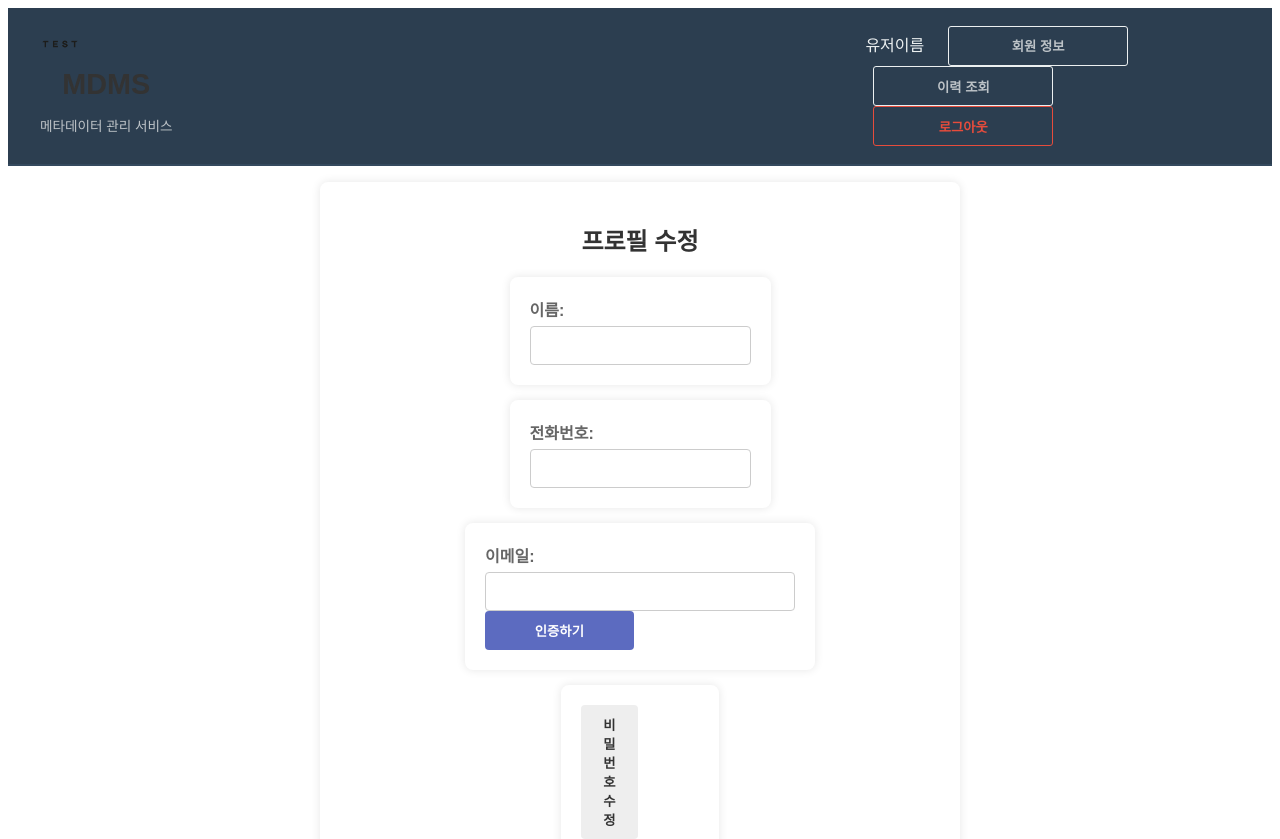
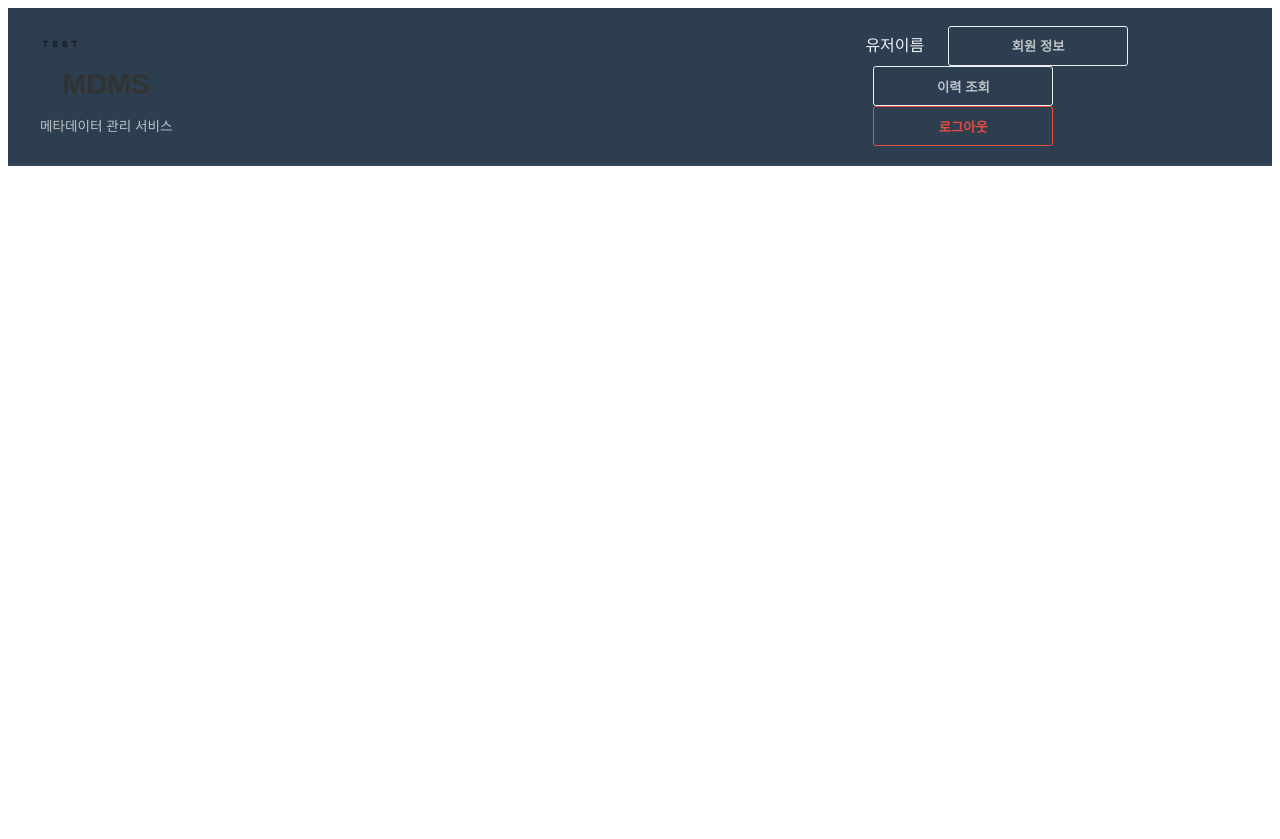
Before and after one commit to erldang/MDMS, a Vue app in the folder Front-end/mdms_fe/: page /edit-profile in a window 1280 px wide. Shown: the top 839 px of the page. After the commit the page ends 800 px from the top, so only its background shows below. Built offline with nearby package versions, Linux system fonts and the light colour scheme; no server answers; sample sign-in values are in the browser's storage.

Commit message:
수정 페이지 새로 짜기 시작

```diff
--- a/Front-end/mdms_fe/src/Page/EditProfilePage/EditProfilePage.vue
+++ b/Front-end/mdms_fe/src/Page/EditProfilePage/EditProfilePage.vue
@@ -1,226 +1,8 @@
 <template>
-  <div>
-    <h2>프로필 수정</h2>
-    <form @submit.prevent="submitProfile">
-      <div>
-        <label for="name">이름:</label>
-        <input type="text" id="name" v-model="profile.name" />
-      </div>
-      <div>
-        <label for="phone">전화번호:</label>
-        <input type="text" id="phone" v-model="profile.phone" />
-      </div>
-      <div>
-        <label for="email">이메일:</label>
-        <input type="email" id="email" v-model="profile.email" />
-        <button @click.prevent="sendEmailVerification">인증하기</button>
-        <input type="text" v-if="showEmailVerificationInput" v-model="emailVerificationCode" placeholder="인증 코드 입력" />
-      </div>
-      <div>
-        <button type="button" @click="enablePasswordChange">비밀번호 수정</button>
-        <div v-if="showPasswordFields">
-          <input type="password" v-model="newPassword" placeholder="새 비밀번호" />
-          <input type="password" v-model="newPasswordConfirmation" placeholder="비밀번호 확인" />
-        </div>
-      </div>
-      <button type="submit">수정하기</button>
-    </form>
-  </div>
 </template>
 
 <script>
-export default {
-  data() {
-    return {
-      profile: {
-        email: '',
-        name: '',
-        phone: '',
-      },
-      newPassword: '',
-      newPasswordConfirmation: '',
-      emailVerificationCode: '',
-      receivedEmailVerificationCode: '',
-      showEmailVerificationInput: false,
-      showPasswordFields: false,
-      originalEmail: '',
-    };
-  },
-  methods: {
-    displayError(message) {
-      alert(message);
-    },
-    async fetchProfile() {
-      const token = localStorage.getItem('token');
-      if (!token) {
-        this.$router.push('/login');
-        return;
-      }
-      const url = `http://localhost:3001/user/specific?token=${token}`;
-      try {
-        const response = await fetch(url, {
-          headers: {
-            'Content-Type': 'application/json',
-            'Authorization': `Bearer ${token}`
-          }
-        });
-        const { ok, data } = await response.json();
-        if (ok === "ok") {
-          this.profile = { ...data };
-          this.originalEmail = this.profile.email;
-        } else {
-          this.displayError("프로필을 불러오는 데 문제가 발생했습니다.");
-        }
-      } catch (error) {
-        this.displayError("서버와 통신 중 오류가 발생했습니다.");
-      }
-    },
-    async sendEmailVerification() {
-      // 이메일 인증 코드 전송 로직
-      try {
-        const response = await fetch('http://localhost:3001/user/authentication/send', {
-          method: 'POST',
-          headers: { 'Content-Type': 'application/json' },
-          body: JSON.stringify({ email: this.profile.email })
-        });
-        const { ok, message } = await response.json();
-        if (ok === "ok") {
-          this.receivedEmailVerificationCode = message;
-          this.showEmailVerificationInput = true;
-        } else {
-          this.displayError("이메일 인증 코드 전송 실패");
-        }
-      } catch (error) {
-        this.displayError("이메일 인증 중 오류가 발생했습니다.");
-      }
-    },
-    enablePasswordChange() {
-      this.showPasswordFields = true;
-    },
-    async submitProfile() {
-      if (this.showEmailVerificationInput && this.emailVerificationCode !== this.receivedEmailVerificationCode) {
-        this.displayError("이메일 인증 코드가 일치하지 않습니다.");
-        return;
-      }
-      if (this.showPasswordFields && this.newPassword !== this.newPasswordConfirmation) {
-        this.displayError("비밀번호가 일치하지 않습니다.");
-        return;
-      }
-      const submitData = {
-        "name": this.profile.name,
-        "phone": this.profile.phone, //수정 로직 json data 에 "" 붙일 것, email 과 password 도 함께 보내는 로직으로 수정
-        // "email": this.this.profile.email,
-        // "password":this.this.this.profile.password
-      };
-      if (this.profile.email !== this.originalEmail) {
-        submitData.email = this.profile.email;
-      }
-      if (this.showPasswordFields) {
-        submitData.password = this.newPassword;
-      }
-      try {
-        const response = await fetch('http://localhost:3001/user/modify', {
-          method: 'POST',
-          headers: { 'Content-Type': 'application/json' },
-          body: JSON.stringify(submitData)
-        });
-        const { ok } = await response.json();
-        if (ok === "ok") {
-          this.$router.push('/profile');
-        } else {
-          this.displayError("유저 프로필 변경에 실패하였습니다.");
-        }
-      } catch (error) {
-        this.displayError("서버와의 통신 중 오류가 발생했습니다.");
-      }
-    }
-  },
-  mounted() {
-    this.fetchProfile();
-  },
-};
 </script>
 
 <style scoped>
-div {
-  max-width: 600px;
-  margin: 0 auto;
-  padding: 20px;
-  box-shadow: 0 0 10px rgba(0, 0, 0, 0.1);
-  border-radius: 8px;
-  background-color: #fff;
-}
-
-h2 {
-  color: #333;
-  text-align: center;
-  margin-bottom: 20px;
-}
-
-form {
-  display: flex;
-  flex-direction: column;
-}
-
-/* 각 입력 필드와 레이블에 대한 스타일 */
-form > div {
-  margin-bottom: 15px;
-}
-
-label {
-  display: block;
-  margin-bottom: 5px;
-  color: #666;
-}
-
-input[type="text"],
-input[type="email"],
-input[type="password"] {
-  width: 100%;
-  padding: 10px;
-  border: 1px solid #ccc;
-  border-radius: 4px;
-  box-sizing: border-box; /* input 크기가 부모 요소를 기준으로 설정됩니다. */
-}
-
-/* 버튼에 대한 스타일 */
-button {
-  padding: 10px 20px;
-  border: none;
-  border-radius: 4px;
-  background-color: #5c6bc0;
-  color: white;
-  cursor: pointer;
-  transition: background-color 0.3s;
-}
-
-button:hover {
-  background-color: #3f51b5;
-}
-
-button[type="submit"] {
-  margin-top: 10px;
-}
-
-/* 인증 버튼은 기본 버튼과 다르게 보이게 합니다. */
-button[type="button"] {
-  background-color: #eee;
-  color: #333;
-}
-
-button[type="button"]:hover {
-  background-color: #ddd;
-}
-
-/* 인증 코드 입력이 나타날 때의 스타일 */
-input[type="text"][placeholder="인증 코드 입력"] {
-  margin-top: 10px;
-}
-
-/* 오류 메시지 표시를 위한 기본 스타일 (에러 핸들링 함수에 의존) */
-.error-message {
-  color: #d32f2f;
-  margin: 10px 0;
-  text-align: center;
-}
 </style>
```
